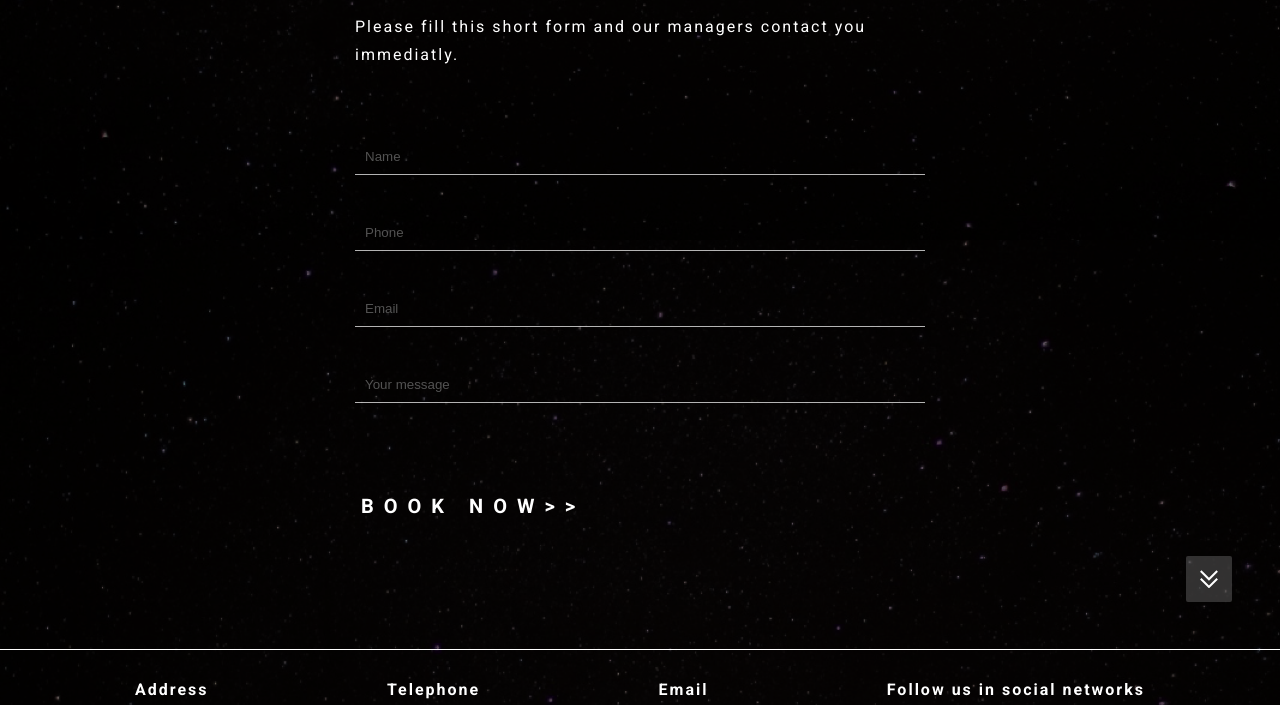
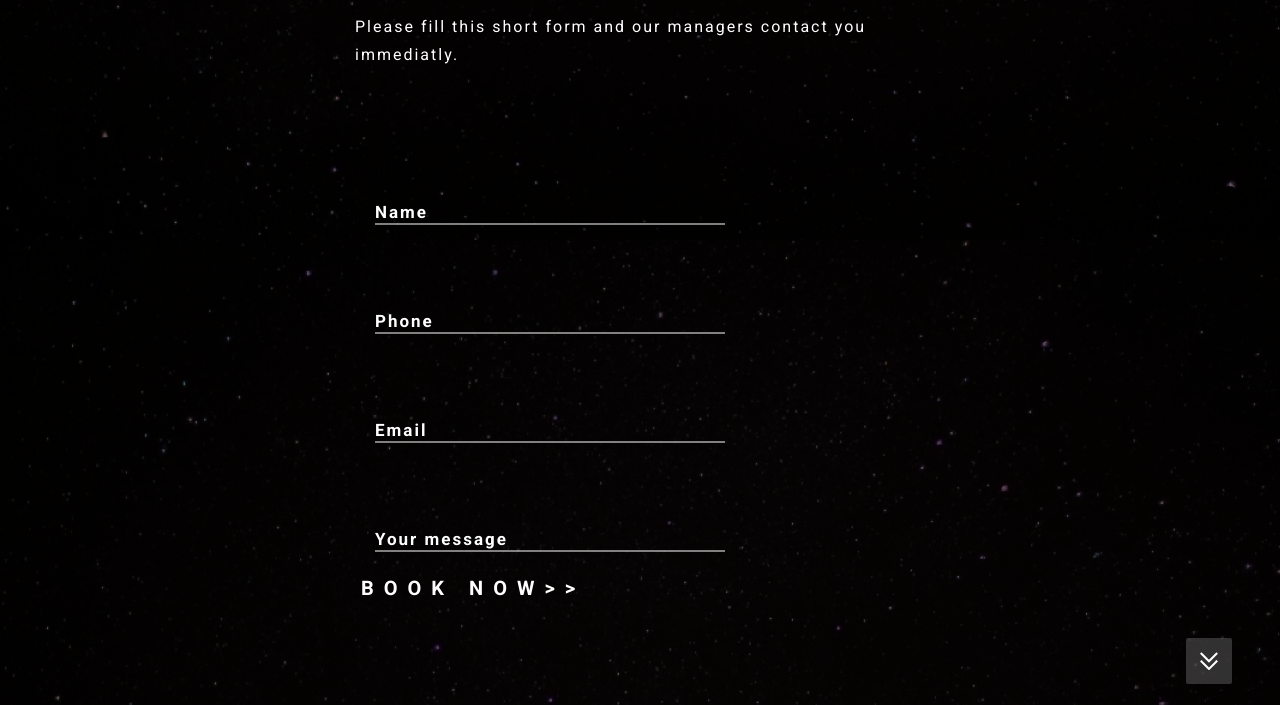
Before and after one commit to katharinapkh/space_project, a website: page index.html in a window 1280 px wide. Shown: the part 3600-4305 px from the top of the page. Drawn offline with nearby package versions, Linux system fonts and the light colour scheme.

Commit message:
adds + hover + form.css

```diff
--- /dev/null
+++ b/css/form.css
@@ -0,0 +1,99 @@
+.input {
+  position: relative;
+  z-index: 1;
+  display: inline-block;
+  margin: 1em;
+  max-width: 350px;
+  width: calc(100% - 2em);
+  vertical-align: top;
+}
+
+.field {
+  position: relative;
+  display: block;
+  float: right;
+  padding: 0.8em;
+  width: 60%;
+  border: none;
+  border-radius: 0;
+  background: #ffffff;
+  color: #9a9a9a;
+  -webkit-appearance: none; /* for box shadows to show on iOS */
+}
+
+.field:focus {
+  outline: none;
+}
+
+.input_label {
+  display: inline-block;
+  float: right;
+  padding: 0 1em;
+  width: 40%;
+  color: #ffffff;
+  font-weight: bold;
+  font-size: 70.25%;
+  -webkit-touch-callout: none;
+  user-select: none;
+}
+
+.input_content {
+  position: relative;
+  display: block;
+  padding: 1.6em 0;
+  width: 100%;
+}
+
+.graphic {
+  position: absolute;
+  top: 0;
+  left: 0;
+  fill: none;
+}
+
+.liner {
+  overflow: hidden;
+  padding-top: 1em;
+}
+
+.field_liner {
+  padding: 0.5em 0 0.25em;
+  width: 100%;
+  background: transparent;
+  color: #9da8b2;
+  font-size: 1.25em;
+}
+
+.input_liner {
+  position: absolute;
+  top: 0.95em;
+  font-size: 0.85em;
+  left: 0;
+  display: block;
+  width: 100%;
+  text-align: left;
+  padding: 0;
+  pointer-events: none;
+  transform-origin: 0 0;
+  transition: transform 0.2s 0.15s, color 1s;
+  transition-timing-function: ease-out;
+}
+
+.graphic_liner {
+  stroke: #ffffff;
+  pointer-events: none;
+  transition: transform 0.7s, stroke 0.7s;
+  transition-timing-function: cubic-bezier(0, 0.25, 0.5, 1);
+}
+
+.field_liner:focus + .input_liner,
+.input--filled .input_liner {
+  color: #9a9a9a;
+  transform: translate3d(0, -1.25em, 0) scale3d(0.75, 0.75, 1);
+}
+
+.field_liner:focus ~ .graphic_liner,
+.input--filled .graphic_liner {
+  stroke: #9a9a9a;
+  transform: translate3d(-66.6%, 0, 0);
+}
--- a/css/style.css
+++ b/css/style.css
@@ -290,7 +290,7 @@ div.category_item:last-child {
 
 .info_block .galaxy {
   position: absolute;
-  opacity: 0.8;
+  opacity: 0.9;
   top: -15em;
   left: -35em;
   z-index: -2;
@@ -337,22 +337,6 @@ form {
   color: white;
   padding: 10px;
   border: none;
-  border-bottom: 1px solid white;
-  margin-bottom: 40px;
-
-}
-
-input[placeholder] {
-  color: white;
-  opacity: 0.7;
-}
-
-input:focus {
-  opacity: 1;
-}
-
-input[name="message"] {
-  margin-bottom: 90px;
 }
 
 .form_button {
--- a/index.html
+++ b/index.html
@@ -5,6 +5,7 @@
   <link href="https://fonts.googleapis.com/css?family=Montserrat:500|Roboto:400,500,700" rel="stylesheet">
   <script src="https://code.jquery.com/jquery-3.3.1.min.js"></script>
   <link rel="stylesheet" href="css/style.css">
+  <link rel="stylesheet" href="css/form.css">
   <link rel="icon" href="images/Shuttle.ico">
   <title>Space Project</title>
   <script src="js/script.js"></script>
@@ -108,10 +109,47 @@
       <h2 id="book_trip">MAKE YOUR FIRST STEP TO THE STARS</h2>
       <p>Please fill this short form and our managers contact you immediatly.</p>
       <form>
-        <input type="text" name="name" placeholder="Name">
-        <input type="tel" name="phone" placeholder="Phone">
-        <input type="email" name="email" placeholder="Email">
-        <input type="text" name="message" placeholder="Your message">
+
+
+        <span class="input liner">
+					<input class="field field_liner" type="text" id="input-1" />
+					<label class="input_label input_liner" for="input-1">
+						<span class="input_content">Name</span>
+					</label>
+					<svg class="graphic graphic_liner" width="300%" height="100%" viewBox="0 0 1200 60" preserveAspectRatio="none">
+						<path d="M0,56.5c0,0,298.666,0,399.333,0C448.336,56.5,513.994,46,597,46c77.327,0,135,10.5,200.999,10.5c95.996,0,402.001,0,402.001,0"/>
+					</svg>
+				</span>
+
+        <span class="input liner">
+					<input class="field field_liner" type="text" id="input-2" />
+					<label class="input_label input_liner" for="input-2">
+						<span class="input_content">Phone</span>
+					</label>
+					<svg class="graphic graphic_liner" width="300%" height="100%" viewBox="0 0 1200 60" preserveAspectRatio="none">
+						<path d="M0,56.5c0,0,298.666,0,399.333,0C448.336,56.5,513.994,46,597,46c77.327,0,135,10.5,200.999,10.5c95.996,0,402.001,0,402.001,0"/>
+					</svg>
+				</span>
+
+        <span class="input liner">
+					<input class="field field_liner" type="text" id="input-3" />
+					<label class="input_label input_liner" for="input-3">
+						<span class="input_content">Email</span>
+					</label>
+					<svg class="graphic graphic_liner" width="300%" height="100%" viewBox="0 0 1200 60" preserveAspectRatio="none">
+						<path d="M0,56.5c0,0,298.666,0,399.333,0C448.336,56.5,513.994,46,597,46c77.327,0,135,10.5,200.999,10.5c95.996,0,402.001,0,402.001,0"/>
+					</svg>
+				</span>
+
+        <span class="input liner">
+					<input class="field field_liner" type="text" id="input-4" />
+					<label class="input_label input_liner" for="input-4">
+						<span class="input_content">Your message</span>
+					</label>
+					<svg class="graphic graphic_liner" width="300%" height="100%" viewBox="0 0 1200 60" preserveAspectRatio="none">
+						<path d="M0,56.5c0,0,298.666,0,399.333,0C448.336,56.5,513.994,46,597,46c77.327,0,135,10.5,200.999,10.5c95.996,0,402.001,0,402.001,0"/>
+					</svg>
+				</span>
         <button class="form_button">BOOK NOW>></button>
       </form>
     </div>
```
